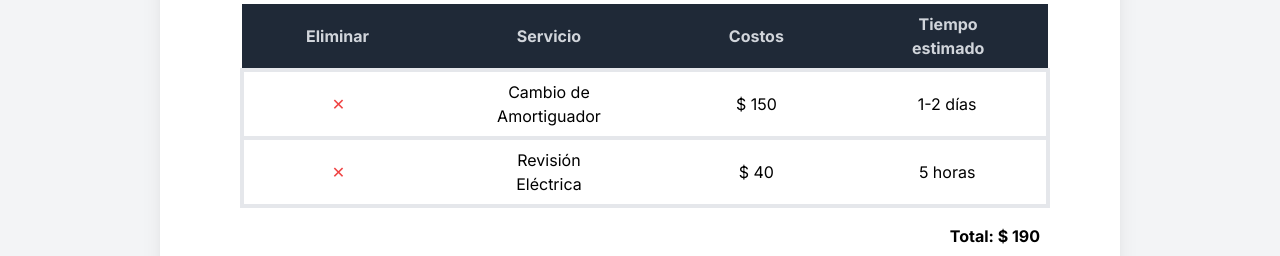
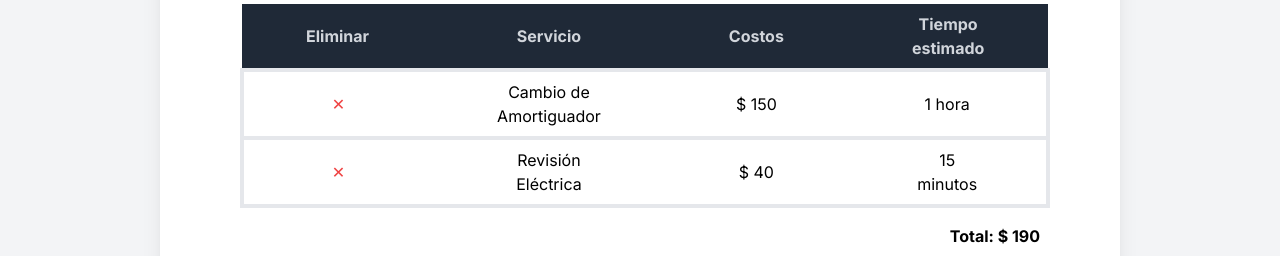
Before and after one commit to Rantodelli75/Taller-Motos-Nextjs-postgresql, a Next.js app: page /components/Mimoto in a window 1280 px wide. Shown: the part 420-676 px from the top of the page. Built offline with nearby package versions, Linux system fonts and the light colour scheme.

Commit message:
tiempos estimados

```diff
--- a/src/app/components/Mimoto/component/mimoto.tsx
+++ b/src/app/components/Mimoto/component/mimoto.tsx
@@ -7,30 +7,30 @@ interface ServiceItem {
 }
 
 const availableServices: ServiceItem[] = [
-    { name: 'Mantenimiento General', cost: 50, estimatedTime: '30 minutos'},
-    { name: 'Cambio de Aceite', cost: 20, estimatedTime: '30 minutos'},
-    { name: 'Cambio de Cauchos', cost: 130, estimatedTime: '30 minutos'},
+    { name: 'Mantenimiento General', cost: 50, estimatedTime: '1 hora'},
+    { name: 'Cambio de Aceite', cost: 20, estimatedTime: '15 minutos'},
+    { name: 'Cambio de Cauchos', cost: 130, estimatedTime: '20 minutos'},
     { name: 'Parche de Tripa', cost: 15, estimatedTime: '30 minutos'},
-    { name: 'Cambio de Amortiguador', cost: 85, estimatedTime: '30 minutos'},
-    { name: 'Cambio de Monoshock', cost: 65, estimatedTime: '30 minutos'},
-    { name: 'Cambio de Rodamientos', cost: 40, estimatedTime: '30 minutos'},
-    { name: 'Cambio de Cadena', cost: 20, estimatedTime: '30 minutos'},
-    { name: 'Cambio de Corona D', cost: 15, estimatedTime: '30 minutos'},
-    { name: 'Cambio de Corona T', cost: 15, estimatedTime: '30 minutos'},
-    { name: 'Cambio de Bombillo Principal', cost: 15, estimatedTime: '30 minutos'},
-    { name: 'Cambio de Bombillo Freno', cost: 15, estimatedTime: '30 minutos'},
-    { name: 'Cambio de Bombillo Cruce', cost: 10, estimatedTime: '30 minutos'},
-    { name: 'Cambio de Parrillera', cost: 35, estimatedTime: '30 minutos'},
-    { name: 'Ajuste General', cost: 20, estimatedTime: '30 minutos'},
+    { name: 'Cambio de Amortiguador', cost: 85, estimatedTime: '1 hora'},
+    { name: 'Cambio de Monoshock', cost: 65, estimatedTime: '45 minutos'},
+    { name: 'Cambio de Rodamientos', cost: 40, estimatedTime: '20 minutos'},
+    { name: 'Cambio de Cadena', cost: 20, estimatedTime: '15 minutos'},
+    { name: 'Cambio de Corona D', cost: 15, estimatedTime: '20 minutos'},
+    { name: 'Cambio de Corona T', cost: 15, estimatedTime: '20 minutos'},
+    { name: 'Cambio de Bombillo Principal', cost: 15, estimatedTime: '10 minutos'},
+    { name: 'Cambio de Bombillo Freno', cost: 15, estimatedTime: '10 minutos'},
+    { name: 'Cambio de Bombillo Cruce', cost: 10, estimatedTime: '10 minutos'},
+    { name: 'Cambio de Parrillera', cost: 35, estimatedTime: '15 minutos'},
+    { name: 'Ajuste General', cost: 20, estimatedTime: '35 minutos'},
     { name: 'Cambio de Batería', cost: 55, estimatedTime: '30 minutos'},
-    { name: 'Revisión Electrica', cost: 5, estimatedTime: '30 minutos'},
+    { name: 'Revisión Electrica', cost: 5, estimatedTime: '15 minutos'},
   // ... otros servicios disponibles
 ];
 
 const Registro = () => {
     const [services, setServices] = useState<ServiceItem[]>([
-    { name: 'Cambio de Amortiguador', cost: 150, estimatedTime: '1-2 días' },
-    { name: 'Revisión Eléctrica', cost: 40, estimatedTime: '5 horas' },
+    { name: 'Cambio de Amortiguador', cost: 150, estimatedTime: '1 hora' },
+    { name: 'Revisión Eléctrica', cost: 40, estimatedTime: '15 minutos' },
     ]);
     const [selectedService, setSelectedService] = useState<string>('');
 
```
